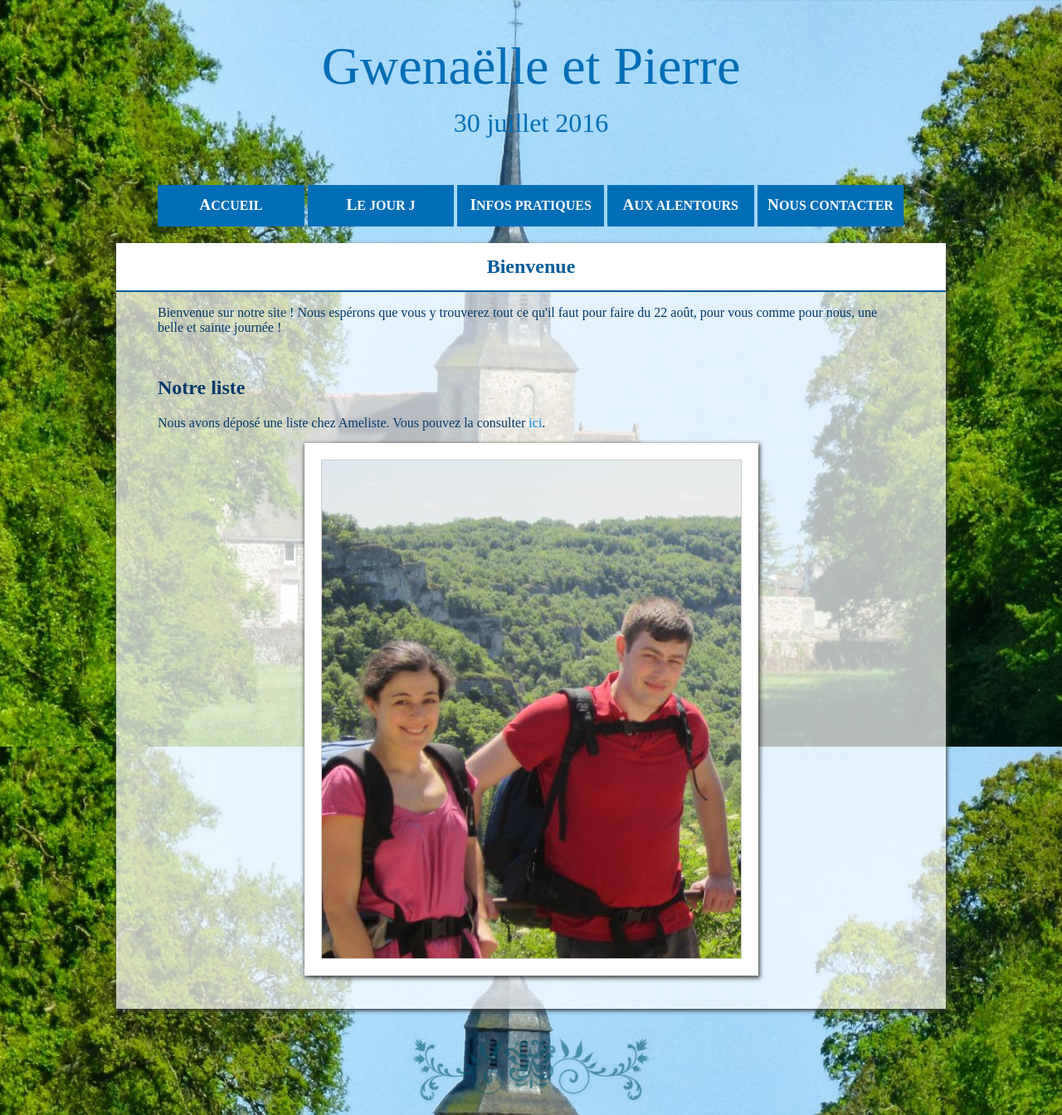
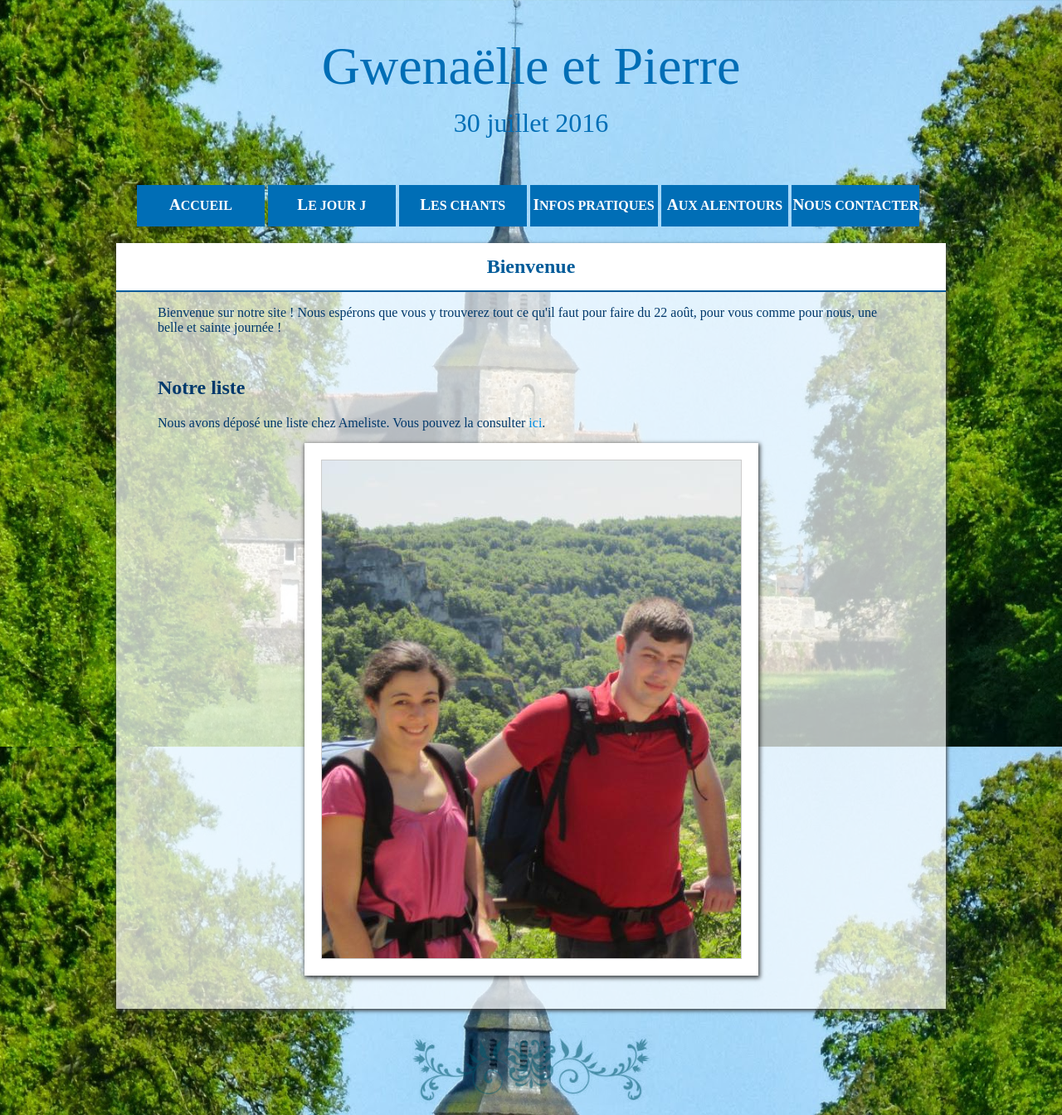
Before and after one commit to site-mariage/site-mariage-GwenaelleEtPierre, a Jekyll site: the page built from index.html, in a window 1280 px wide. Shown: the whole page at 83% size. Built offline with Jekyll 4.4.1, drawn with Linux system fonts in a browser that asks for light colours; some web fonts are replaced.

Commit message:
Ajoute l'onglet Chants

```diff
--- a/_layouts/default.html
+++ b/_layouts/default.html
@@ -34,6 +34,7 @@
           <ul>
             <li><a href="index.html">Accueil</a></li>
             <li><a href="jourj.html">Le jour J</a></li>
+            <li><a href="chants.html">Les Chants</a></li>
             <li><a href="enpratique.html">Infos pratiques</a></li>
             <li><a href="alentours.html">Aux alentours</a></li>
             <li><a href="contact.html">Nous contacter</a></li>
--- a/css/style.scss
+++ b/css/style.scss
@@ -77,7 +77,7 @@ header h2 {
 
 header nav {
     display: block;
-    max-width: 900px;
+    max-width: 950px;
     margin: auto;
 }
 
@@ -88,7 +88,7 @@ header nav ul {
 
 header nav li {
     display: inline-block;
-    width: 19.63%;
+    width: 16.2%;
     height: 50px;
     background-color: $header-nav-color;
     margin: 0px;
```
